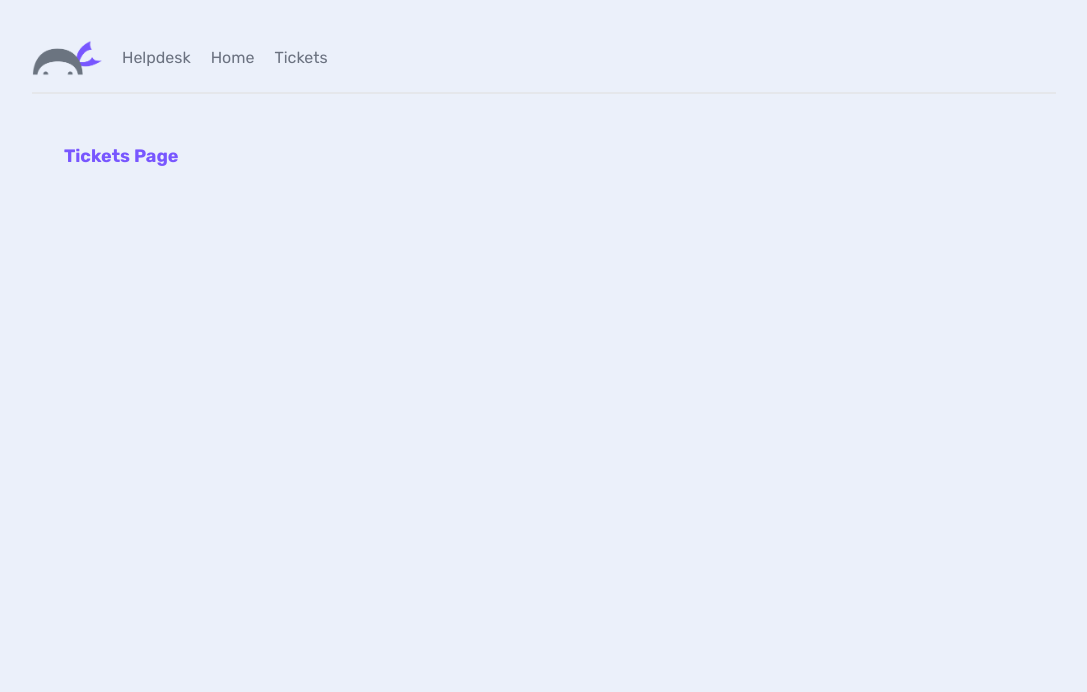
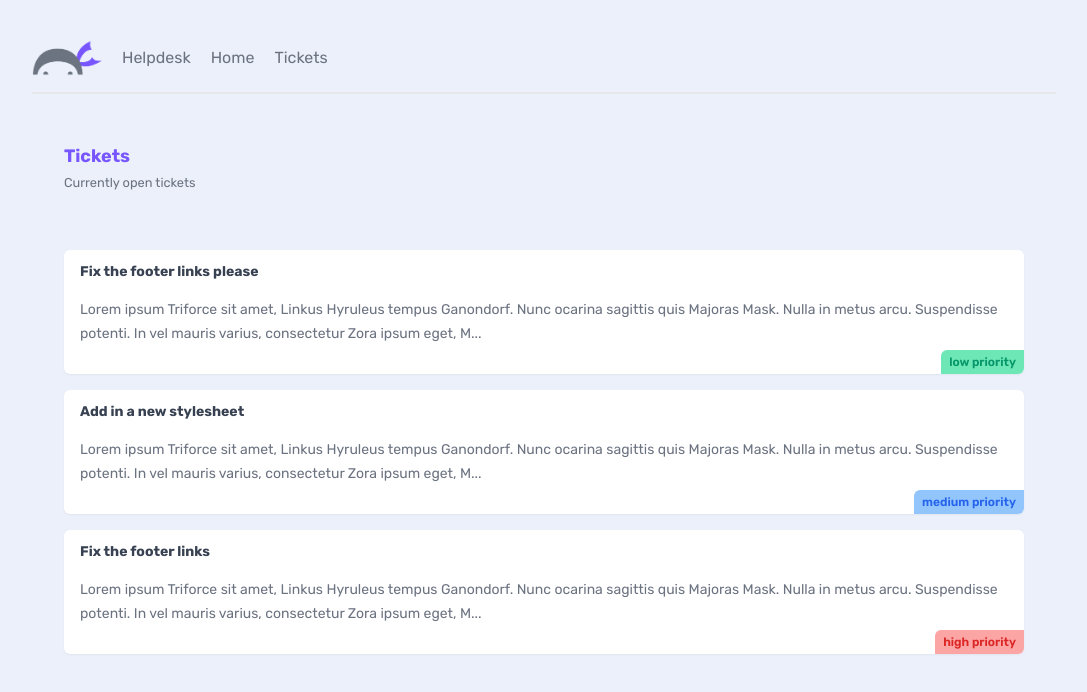
Before and after one commit to andikaraditya/learn-nextjs, a Next.js app: page /tickets in a window 1280 px wide. Shown: the top 692 px of the page, without its empty margins (96-1183 px from the left). Built offline with nearby package versions, Linux system fonts and the light colour scheme; data requests are answered from the project's data file.

Commit message:
lesson 6

```diff
--- /dev/null
+++ b/app/tickets/TicketList.jsx
@@ -0,0 +1,37 @@
+async function fetchData() {
+    const res = await fetch("http://localhost:4000/tickets", {
+        next: {
+            revalidate: 0
+        }
+    })
+    console.log(res)
+    return res.json()
+}
+
+async function TicketList() {
+
+    const tickets = await fetchData()
+    return (
+        <>
+            {tickets.map((el) => {
+                return (
+                    <div
+                        key={el.id}
+                        className="card my-5"
+                    >
+                        <h3>{el.title}</h3>
+                        <p>{el.body.slice(0, 200)}...</p>
+                        <div className={`pill ${el.priority}`}>
+                            {el.priority} priority
+                        </div>
+                    </div>
+                )
+            })}
+            {tickets.length === 0 && (
+                <p className="text-center">There are no open tickets</p>
+            )}
+        </>
+    );
+}
+
+export default TicketList;
--- a/app/tickets/page.jsx
+++ b/app/tickets/page.jsx
@@ -1,7 +1,15 @@
+import TicketList from "./TicketList";
+
 function Tickets() {
     return (
         <main>
-            <h1>Tickets Page</h1>
+            <nav>
+                <div>
+                    <h1>Tickets</h1>
+                    <p><small>Currently open tickets</small></p>
+                </div>
+            </nav>
+            <TicketList/>
         </main>
     );
 }
--- /dev/null
+++ b/data/db.json
@@ -0,0 +1,25 @@
+{
+    "tickets": [
+      {
+        "id": "1",
+        "title": "Fix the footer links please",
+        "body": "Lorem ipsum Triforce sit amet, Linkus Hyruleus tempus Ganondorf. Nunc ocarina sagittis quis Majoras Mask. Nulla in metus arcu. Suspendisse potenti. In vel mauris varius, consectetur Zora ipsum eget, Master Sword porttitor urna. Fusce elementum urna elit, eget eleifend velit consectetur eget. Integer vel lobortis ipsum, vitae auctor Ocarina of Time. Donec sed urna dapibus, interdum magna a, eleifend magna. Curabitur tincidunt enim a neque volutpat. Phasellus auctor magna vel nunc pretium, ut volutpat justo tristique. Pellentesque cursus convallis mauris, in tempus enim tincidunt vitae.",
+        "priority": "low",
+        "user_email": "mario@netninja.dev"
+      },
+      {
+        "id": "2",
+        "title": "Add in a new stylesheet",
+        "body": "Lorem ipsum Triforce sit amet, Linkus Hyruleus tempus Ganondorf. Nunc ocarina sagittis quis Majoras Mask. Nulla in metus arcu. Suspendisse potenti. In vel mauris varius, consectetur Zora ipsum eget, Master Sword porttitor urna. Fusce elementum urna elit, eget eleifend velit consectetur eget. Integer vel lobortis ipsum, vitae auctor Ocarina of Time. Donec sed urna dapibus, interdum magna a, eleifend magna. Curabitur tincidunt enim a neque volutpat. Phasellus auctor magna vel nunc pretium, ut volutpat justo tristique. Pellentesque cursus convallis mauris, in tempus enim tincidunt vitae.",
+        "priority": "medium",
+        "user_email": "mario@netninja.dev"
+      },
+      {
+        "id": "3",
+        "title": "Fix the footer links",
+        "body": "Lorem ipsum Triforce sit amet, Linkus Hyruleus tempus Ganondorf. Nunc ocarina sagittis quis Majoras Mask. Nulla in metus arcu. Suspendisse potenti. In vel mauris varius, consectetur Zora ipsum eget, Master Sword porttitor urna. Fusce elementum urna elit, eget eleifend velit consectetur eget. Integer vel lobortis ipsum, vitae auctor Ocarina of Time. Donec sed urna dapibus, interdum magna a, eleifend magna. Curabitur tincidunt enim a neque volutpat. Phasellus auctor magna vel nunc pretium, ut volutpat justo tristique. Pellentesque cursus convallis mauris, in tempus enim tincidunt vitae.",
+        "priority": "high",
+        "user_email": "peach@netninja.dev"
+      }
+    ]
+  }
--- a/package.json
+++ b/package.json
@@ -6,7 +6,8 @@
     "dev": "next dev",
     "build": "next build",
     "start": "next start",
-    "lint": "next lint"
+    "lint": "next lint",
+    "server": "npx json-server data/db.json --watch --port 4000"
   },
   "dependencies": {
     "react": "^18",
```
